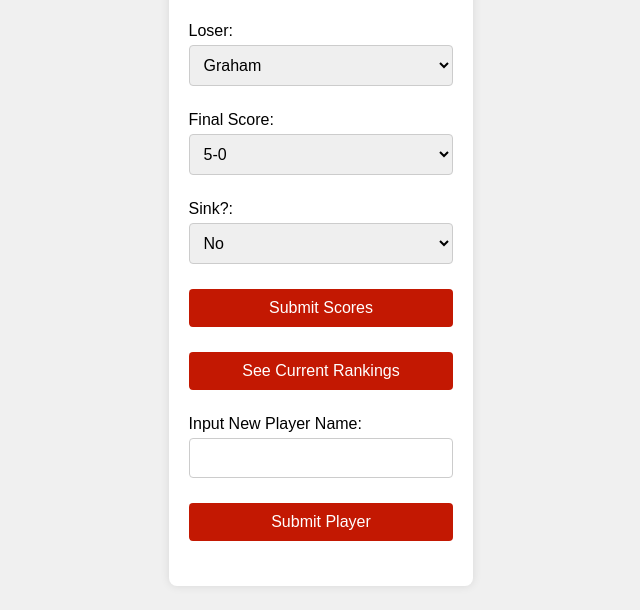
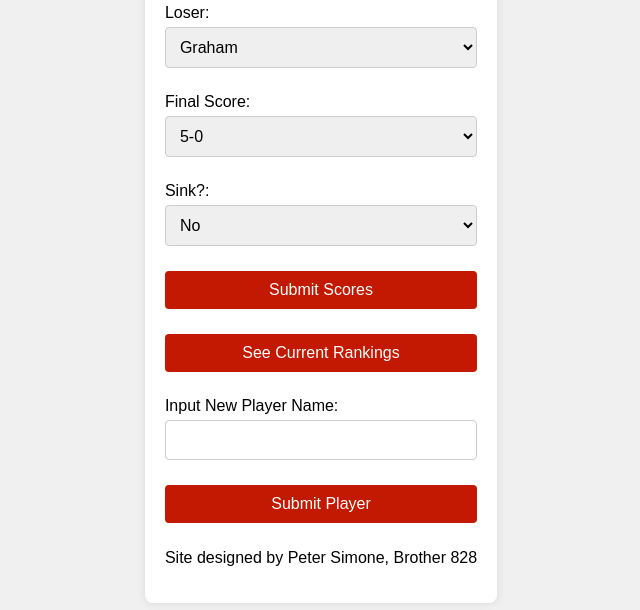
Before and after one commit to simonp2rpi/ASigPongElo, a website: page public/index.html in a window 1280 px wide. Shown: the part 190-800 px from the top of the page, without its empty margins (319-959 px from the left). Drawn offline with Linux system fonts and the light colour scheme.

Commit message:
Update index.html

```diff
--- a/public/index.html
+++ b/public/index.html
@@ -56,6 +56,10 @@
         <div class="form-group">
             <input type="button" value="Submit Player" onclick="addPlayer(newplayer.value);" />
         </div>
+
+        <footer>
+            <p id="footnote">Site designed by Peter Simone, Brother 828</p>
+        </footer>
     </div>
 </body>
 </html>
```
